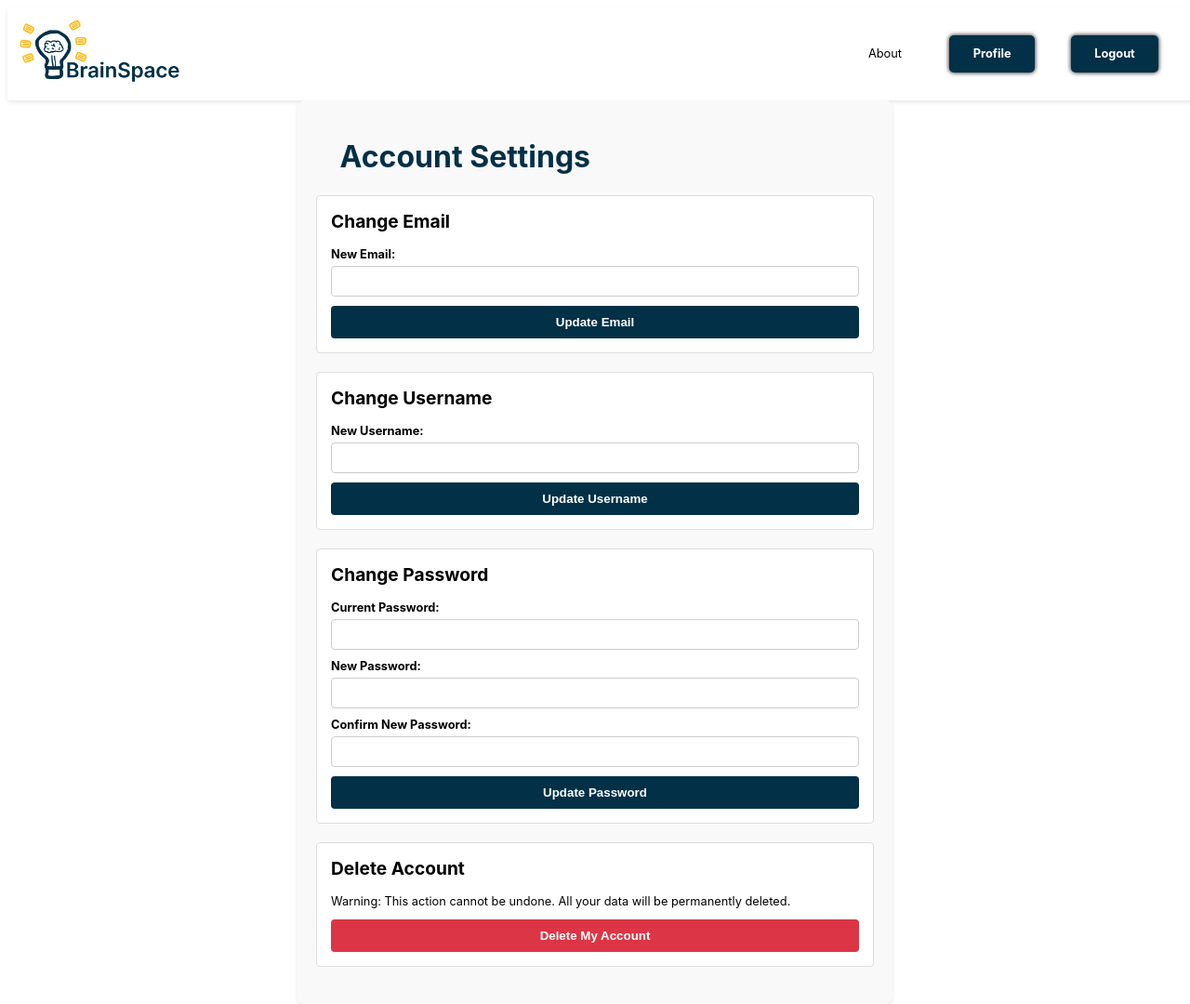
After one commit to EmmaChantrey/flashcards, a Django app: page /settings/ in a window 1280 px wide. The commit adds this page. Shown: the whole page at 93% size. Run offline with Django 4.2, Linux system fonts and the light colour scheme; a user stored in the database is signed in.

Commit message:
user settings page created for changing username, email, password, and deleting account

```diff
--- a/cards/templates/cards/profile.html
+++ b/cards/templates/cards/profile.html
@@ -9,7 +9,7 @@
     <div class="profile-box">
         <div class="flashcard-nav-header">
             <h1>{{ user.username }}</h1>
-            <button id="edit-profile" class="loginbtn">Settings</button>
+            <a href ="{% url 'settings_page' %}" class="signupbtn">Settings</a>
         </div>
         <div class="badge-container" id="badgeContainer">
             {% for badge in displayed_badges %}
--- /dev/null
+++ b/cards/templates/cards/settings.html
@@ -0,0 +1,67 @@
+{% extends 'cards/header.html' %}
+
+{% block title %}Settings{% endblock %}
+
+{% block content %}
+<div class="settings-container">
+    <h1>Account Settings</h1>
+
+    <!-- Display messages -->
+    {% if messages %}
+    <div class="messages">
+        {% for message in messages %}
+        <div class="alert {% if message.tags %}alert-{{ message.tags }}{% endif %}">
+            {{ message }}
+        </div>
+        {% endfor %}
+    </div>
+    {% endif %}
+
+    <!-- Change Email Form -->
+    <div class="settings-section">
+        <h2>Change Email</h2>
+        <form method="post" action="{% url 'change_email' %}">
+            {% csrf_token %}
+            <label for="new_email">New Email:</label>
+            <input type="email" id="new_email" name="new_email" required>
+            <button type="submit">Update Email</button>
+        </form>
+    </div>
+
+    <!-- Change Username Form -->
+    <div class="settings-section">
+        <h2>Change Username</h2>
+        <form method="post" action="{% url 'change_username' %}">
+            {% csrf_token %}
+            <label for="new_username">New Username:</label>
+            <input type="text" id="new_username" name="new_username" required>
+            <button type="submit">Update Username</button>
+        </form>
+    </div>
+
+    <!-- Change Password Form -->
+    <div class="settings-section">
+        <h2>Change Password</h2>
+        <form method="post" action="{% url 'change_password' %}">
+            {% csrf_token %}
+            <label for="old_password">Current Password:</label>
+            <input type="password" id="old_password" name="old_password" required>
+            <label for="new_password">New Password:</label>
+            <input type="password" id="new_password" name="new_password" required>
+            <label for="confirm_password">Confirm New Password:</label>
+            <input type="password" id="confirm_password" name="confirm_password" required>
+            <button type="submit">Update Password</button>
+        </form>
+    </div>
+
+    <!-- Delete Account Section -->
+    <div class="settings-section">
+        <h2>Delete Account</h2>
+        <p>Warning: This action cannot be undone. All your data will be permanently deleted.</p>
+        <form method="post" action="{% url 'delete_account' %}" onsubmit="return confirm('Are you sure you want to delete your account? This action cannot be undone.');">
+            {% csrf_token %}
+            <button type="submit" class="delete-account-btn">Delete My Account</button>
+        </form>
+    </div>
+</div>
+{% endblock %}
--- a/cards/templates/cards/verify_email_prompt.html
+++ b/cards/templates/cards/verify_email_prompt.html
@@ -5,7 +5,7 @@
 {% block content %}
 <div class="verify-email-prompt">
     <h1>Verify Your Email</h1>
-    <p>Thank you for signing up! To access BrainSpace, please verify your email address.</p>
+    <p>To access BrainSpace, please verify your email address.</p>
     <p>We've sent a verification email to <strong>{{ request.user.email }}</strong>. Please check your inbox and click the verification link.</p>
     <p>If you didn't receive the email, <a href="{% url 'resend_verification_email' %}">click here to resend it</a>.</p>
     <p><a href="{% url 'logout' %}">Log out</a></p>
--- a/cards/urls.py
+++ b/cards/urls.py
@@ -92,4 +92,14 @@ urlpatterns = [
 
     path('game_end/<int:set_id>/', views.game_end, name='game_end'),
 
+    path('settings/', views.settings_page, name='settings_page'),
+
+    path('settings/change-email/', views.change_email, name='change_email'),
+
+    path('settings/change-username/', views.change_username, name='change_username'),
+
+    path('settings/change-password/', views.change_password, name='change_password'),
+
+    path('settings/delete-account/', views.delete_account, name='delete_account'),
+
 ]
--- a/cards/views.py
+++ b/cards/views.py
@@ -10,7 +10,7 @@ from random import sample, shuffle
 from django.shortcuts import render, get_object_or_404, redirect
 from django.http import JsonResponse, HttpResponse
 from django.urls import reverse_lazy, reverse
-from django.contrib.auth import login, authenticate, logout
+from django.contrib.auth import login, authenticate, logout, update_session_auth_hash
 from django.utils.timezone import now
 from django.contrib.auth.decorators import login_required
 from django.contrib.auth.models import User
@@ -1028,3 +1028,87 @@ def delete_set(request, set_id):
         return redirect('dashboard')
 
     return redirect('dashboard')
+
+
+@login_required
+def settings_page(request):
+    return render(request, 'cards/settings.html')
+
+@login_required
+def change_email(request):
+    if request.method == 'POST':
+        new_email = request.POST.get('new_email')
+
+        try:
+            if User.objects.filter(email=new_email).exists():
+                messages.error(request, "This email is already in use.")
+            else:
+                # Update the email
+                request.user.email = new_email
+                request.user.save()
+
+                # Generate a new verification token
+                profile = request.user.profile
+                verification_token = str(uuid.uuid4())
+                profile.verification_token = verification_token
+                profile.is_verified = False  # Mark email as unverified
+                profile.save()
+
+                # Send verification email
+                verification_link = f"{settings.SITE_URL}/verify-email/{verification_token}/"
+                send_mail(
+                    'BrainSpace: Verify Your Email',
+                    f'Click the link to verify your email: {verification_link}',
+                    settings.DEFAULT_FROM_EMAIL,
+                    [request.user.email],
+                    fail_silently=False,
+                )
+
+                messages.success(request, "Your email has been updated. A verification email has been sent to your new email address.")
+        except ValidationError:
+            messages.error(request, "Invalid email address.")
+
+    return redirect('verify_email_prompt')
+
+
+@login_required
+def change_username(request):
+    if request.method == 'POST':
+        new_username = request.POST.get('new_username')
+
+        if User.objects.filter(username=new_username).exists():
+            messages.error(request, "This username is already taken.")
+        else:
+            request.user.username = new_username
+            request.user.save()
+            messages.success(request, "Your username has been updated.")
+
+    return redirect('settings_page')
+
+@login_required
+def change_password(request):
+    if request.method == 'POST':
+        old_password = request.POST.get('old_password')
+        new_password = request.POST.get('new_password')
+        confirm_password = request.POST.get('confirm_password')
+
+        if not request.user.check_password(old_password):
+            messages.error(request, "Your current password is incorrect.")
+        elif new_password != confirm_password:
+            messages.error(request, "The new passwords do not match.")
+        else:
+            request.user.set_password(new_password)
+            request.user.save()
+            update_session_auth_hash(request, request.user)  # Keep the user logged in
+            messages.success(request, "Your password has been updated.")
+
+    return redirect('settings_page')
+
+@login_required
+def delete_account(request):
+    if request.method == 'POST':
+        request.user.delete()
+        logout(request)
+        return redirect('landing')  # Redirect to the landing page after deletion
+
+    return redirect('settings_page')
--- a/settings.py
+++ b/settings.py
@@ -15,6 +15,7 @@ from pathlib import Path
 # Build paths inside the project like this: BASE_DIR / 'subdir'.
 BASE_DIR = Path(__file__).resolve().parent.parent
 
+SITE_URL = 'http://localhost:8080'
 
 # Quick-start development settings - unsuitable for production
 # See https://docs.djangoproject.com/en/4.0/howto/deployment/checklist/
--- a/static/css/styles.css
+++ b/static/css/styles.css
@@ -1204,3 +1204,78 @@ input[type="radio"]:checked + label.custom-radio {
     from { opacity: 1; transform: translateY(0); }
     to { opacity: 0; transform: translateY(-20px); }
 }
+
+.settings-container {
+    max-width: 600px;
+    margin: 0 auto;
+    padding: 20px;
+    background-color: #f9f9f9;
+    border-radius: 8px;
+    box-shadow: 0 2px 4px rgba(0, 0, 0, 0.1);
+}
+
+.settings-section {
+    margin-bottom: 20px;
+    padding: 15px;
+    background-color: #fff;
+    border: 1px solid #ddd;
+    border-radius: 4px;
+}
+
+.settings-section h2 {
+    margin-top: 0;
+}
+
+.settings-section form {
+    display: flex;
+    flex-direction: column;
+}
+
+.settings-section label {
+    margin-bottom: 5px;
+    font-weight: bold;
+}
+
+.settings-section input {
+    margin-bottom: 10px;
+    padding: 8px;
+    border: 1px solid #ccc;
+    border-radius: 4px;
+}
+
+.settings-section button {
+    padding: 10px;
+    background-color: #023047;
+    color: #fff;
+    border: none;
+    border-radius: 4px;
+    cursor: pointer;
+}
+
+.settings-section button:hover {
+    background-color: #0056b3;
+}
+
+.delete-account-btn {
+    background-color: #dc3545 !important;
+}
+
+.delete-account-btn:hover {
+    background-color: #c82333 !important;
+}
+
+.messages .alert {
+    padding: 10px;
+    margin-bottom: 20px;
+    border-radius: 4px;
+}
+
+.messages .alert-success {
+    background-color: #d4edda;
+    color: #155724;
+}
+
+.messages .alert-error {
+    background-color: #f8d7da;
+    color: #721c24;
+}
```
Also changed, not shown: db.sqlite3.
